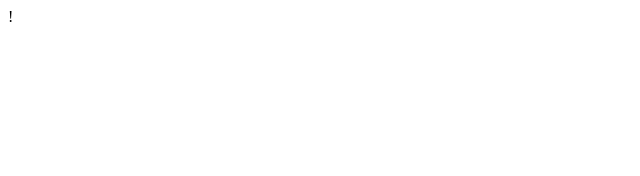
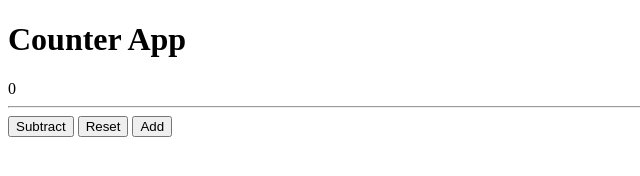
Before and after one commit to elsieoduor/javascript_yt, a plain HTML site: page CounterApp/index.html in a window 1280 px wide. Shown: the whole page, without its empty margins (0-640 px from the left). Drawn offline with Linux system fonts and the light colour scheme.

Commit message:
Structured html

```diff
--- a/CounterApp/index.html
+++ b/CounterApp/index.html
@@ -1 +1,36 @@
-!
+<!DOCTYPE html>
+<html lang="en">
+<head>
+  <meta charset="UTF-8">
+  <meta name="viewport" content="width=device-width, initial-scale=1.0">
+  <link rel="stylesheet" href="./styles.css">
+  <title>Document</title>
+</head>
+<body>
+  <div class="container">
+    <div class="counter-div">
+      <h1>Counter App</h1>
+      <span class="count">0</span>
+      <hr>
+
+      <div class="button">
+        <button class="subtract">
+          <i class="fas fa-arrow-down"></i>
+          Subtract
+        </button>
+        <button class="reset">
+          <i class="fas fa-spinner"></i>
+          Reset
+        </button>
+        <button class="add">
+          <i class="fas fa-arrow-up"></i>
+          Add
+        </button>
+      </div>
+
+    </div>
+
+  </div>
+  <script src="./script.js"></script>
+</body>
+</html>
```
